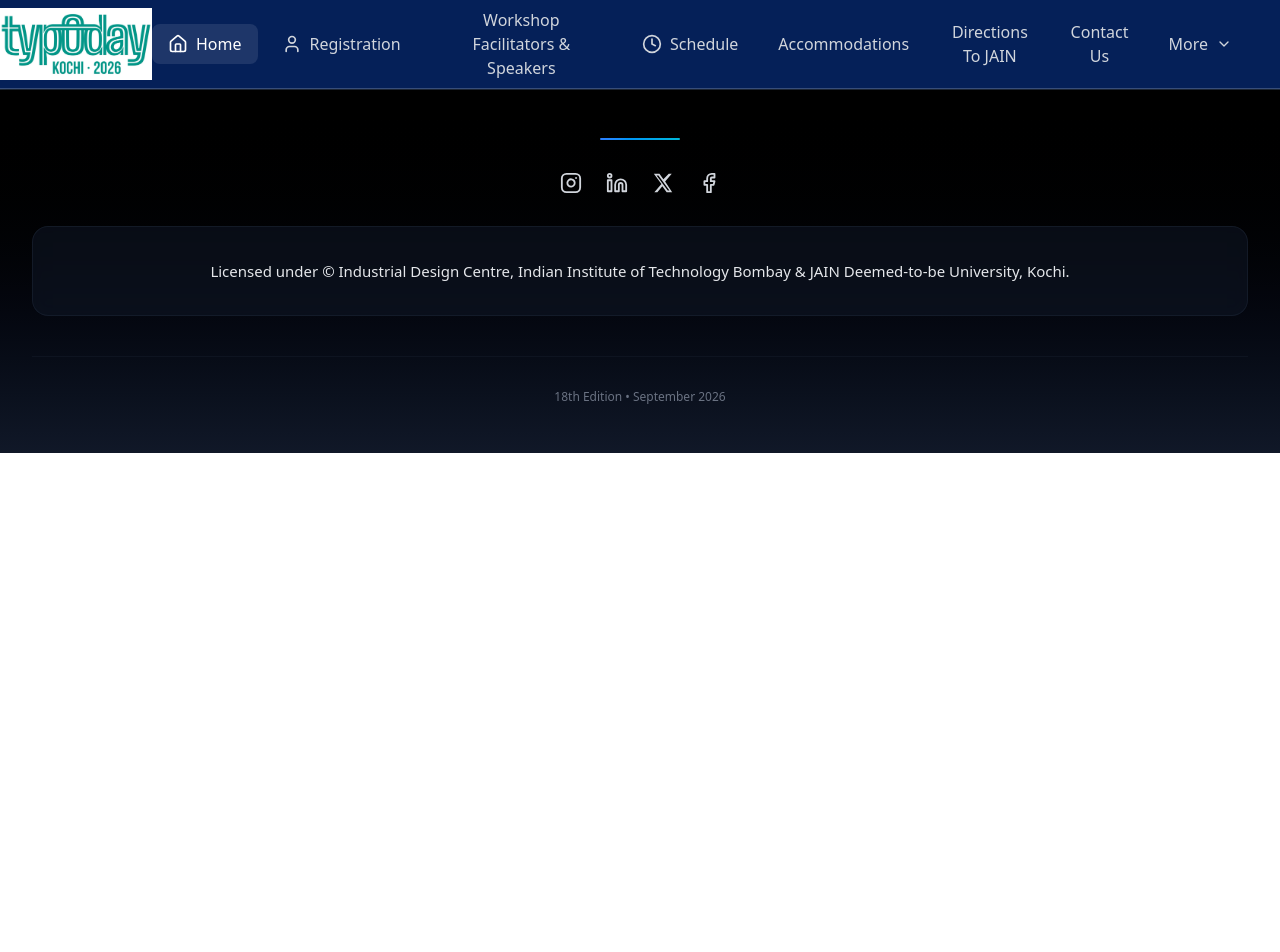
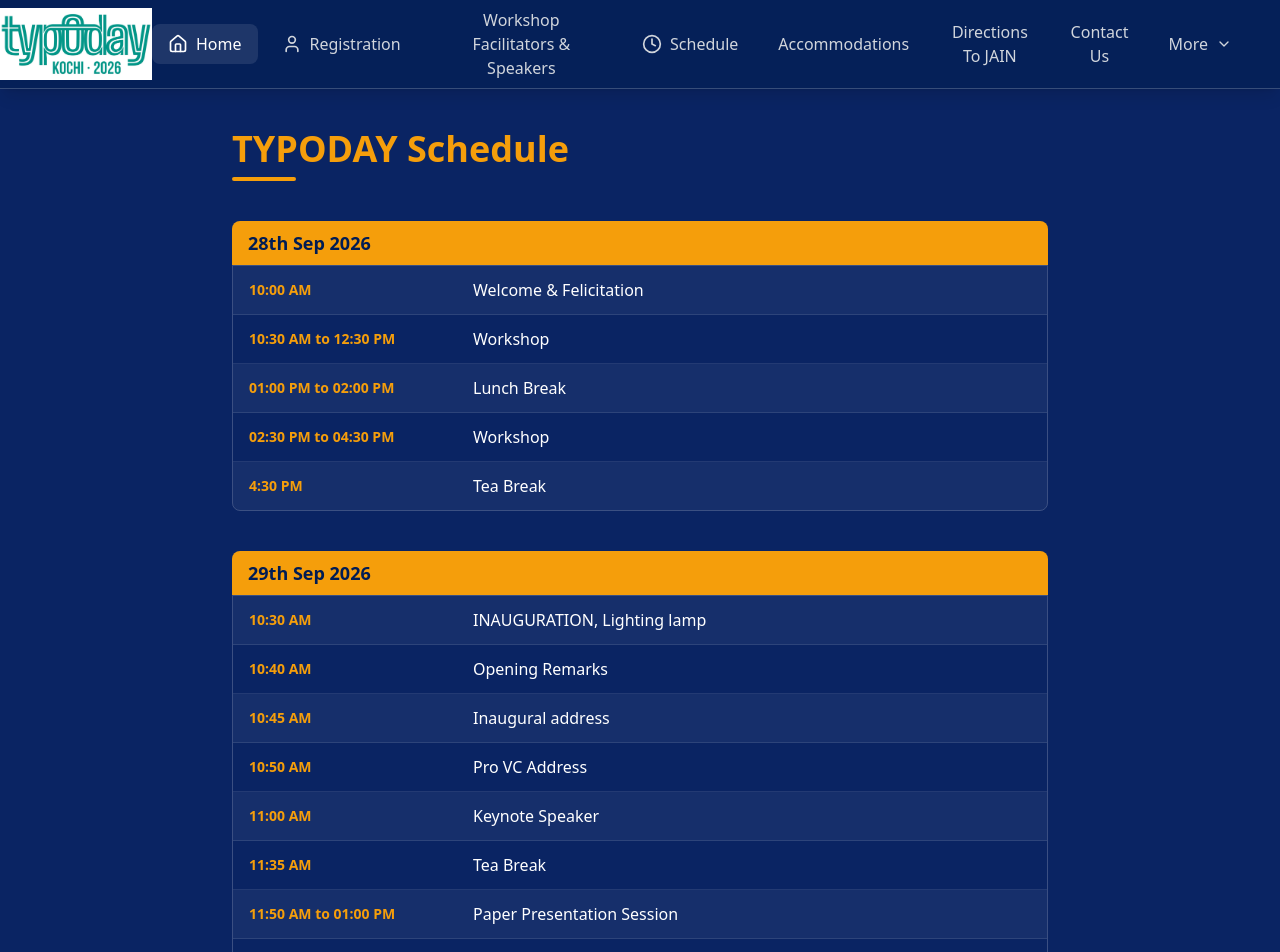
Before and after one commit to mnihadc/DesignProJain, a React (Vite) app in the folder Client/: page /schedule in a window 1280 px wide. Shown: the top 952 px of the page. Before the commit the page ends 800 px from the top, so only its background shows below. Built offline with nearby package versions, Linux system fonts and the light colour scheme.

Commit message:
Add Schedule page, fix nav routing, remove white hero from Schedule and Workshop

```diff
--- a/Client/src/App.tsx
+++ b/Client/src/App.tsx
@@ -15,6 +15,7 @@ import Contact from "./pages/Contact";
 import Accommodations from "./pages/Accommodations";
 import Directions from "./pages/Directions";
 import Workshop from "./pages/Workshop";
+import Schedule from "./pages/Schedule";
 
 function App() {
   const [isLoading, setIsLoading] = useState<boolean>(true);
@@ -56,6 +57,7 @@ function App() {
         <Route path="/accommodations" element={<Accommodations />} />
         <Route path="/directions" element={<Directions />} />
         <Route path="/workshop" element={<Workshop />} />
+        <Route path="/schedule" element={<Schedule />} />
       </Routes>
       <Footer />
     </>
--- a/Client/src/components/Header.tsx
+++ b/Client/src/components/Header.tsx
@@ -99,6 +99,12 @@ const Header = () => {
       return;
     }
 
+    if (navItem === "schedule") {
+      navigate("/schedule");
+      setIsMenuOpen(false);
+      return;
+    }
+
     if (navItem === "accommodations") {
       navigate("/accommodations");
       setIsMenuOpen(false);
@@ -125,7 +131,6 @@ const Header = () => {
     const map: NavMap = {
       home: "home",
       about: "about",
-      schedule: "schedule",
     };
 
     scrollToSection(map[navItem]);
--- /dev/null
+++ b/Client/src/pages/Schedule.tsx
@@ -0,0 +1,80 @@
+const schedule = [
+  {
+    day: "28th Sep 2026",
+    events: [
+      { time: "10:00 AM", activity: "Welcome & Felicitation" },
+      { time: "10:30 AM to 12:30 PM", activity: "Workshop" },
+      { time: "01:00 PM to 02:00 PM", activity: "Lunch Break" },
+      { time: "02:30 PM to 04:30 PM", activity: "Workshop" },
+      { time: "4:30 PM", activity: "Tea Break" },
+    ],
+  },
+  {
+    day: "29th Sep 2026",
+    events: [
+      { time: "10:30 AM", activity: "INAUGURATION, Lighting lamp" },
+      { time: "10:40 AM", activity: "Opening Remarks" },
+      { time: "10:45 AM", activity: "Inaugural address" },
+      { time: "10:50 AM", activity: "Pro VC Address" },
+      { time: "11:00 AM", activity: "Keynote Speaker" },
+      { time: "11:35 AM", activity: "Tea Break" },
+      { time: "11:50 AM to 01:00 PM", activity: "Paper Presentation Session" },
+      { time: "01:00 PM to 02:00 PM", activity: "Lunch Break" },
+      { time: "02:00 PM to 04:00 PM", activity: "Paper Presentation Session" },
+      { time: "04:00 PM to 04:30 PM", activity: "Tea Break" },
+      { time: "04:30 PM to 05:30 PM", activity: "Panel Discussion" },
+    ],
+  },
+  {
+    day: "30th Sep 2026",
+    events: [
+      { time: "9:30 AM to 10:00 AM", activity: "Keynote Speaker" },
+      { time: "10:00 AM to 11:20 AM", activity: "Paper Presentation Session" },
+      { time: "11:45 AM", activity: "Tea Break" },
+      { time: "11:50 AM to 1:00 PM", activity: "Paper Presentation Session" },
+      { time: "01:00 PM to 02:00 PM", activity: "Lunch Break" },
+      { time: "02:00 PM to 02:55 PM", activity: "Felicitation - Life Time Achievement Award" },
+      { time: "02:55 PM to 03:05 PM", activity: "Felicitation - Logo winner" },
+      { time: "03:05 PM to 03:25 PM", activity: "Tea Break" },
+      { time: "03:25 PM to 04:40 PM", activity: "Typography QUIZ" },
+      { time: "5:30 PM", activity: "Vote of Thanks" },
+    ],
+  },
+];
+
+const Schedule = () => {
+  return (
+    <div className="min-h-screen bg-[#0A2463]">
+      {/* Schedule Content */}
+      <div className="max-w-4xl mx-auto px-4 sm:px-6 md:px-10 py-10 text-white">
+        <h1 className="text-2xl sm:text-3xl md:text-4xl font-bold text-[#f59e0b] mb-2">TYPODAY Schedule</h1>
+        <div className="w-16 h-1 bg-[#f59e0b] rounded-full mb-10" />
+
+        <div className="space-y-10">
+          {schedule.map((dayBlock) => (
+            <div key={dayBlock.day}>
+              {/* Day Header */}
+              <div className="bg-[#f59e0b] text-[#001C54] font-bold text-base sm:text-lg px-4 py-2 rounded-t-lg">
+                {dayBlock.day}
+              </div>
+              {/* Events Table */}
+              <div className="border border-white/20 rounded-b-lg overflow-hidden">
+                {dayBlock.events.map((event, i) => (
+                  <div
+                    key={i}
+                    className={`flex flex-col sm:flex-row sm:items-center gap-1 sm:gap-0 px-4 py-3 border-b border-white/10 last:border-b-0 ${i % 2 === 0 ? "bg-white/5" : "bg-transparent"}`}
+                  >
+                    <span className="sm:w-56 text-[#f59e0b] font-semibold text-sm shrink-0">{event.time}</span>
+                    <span className="text-white text-sm sm:text-base">{event.activity}</span>
+                  </div>
+                ))}
+              </div>
+            </div>
+          ))}
+        </div>
+      </div>
+    </div>
+  );
+};
+
+export default Schedule;
```
